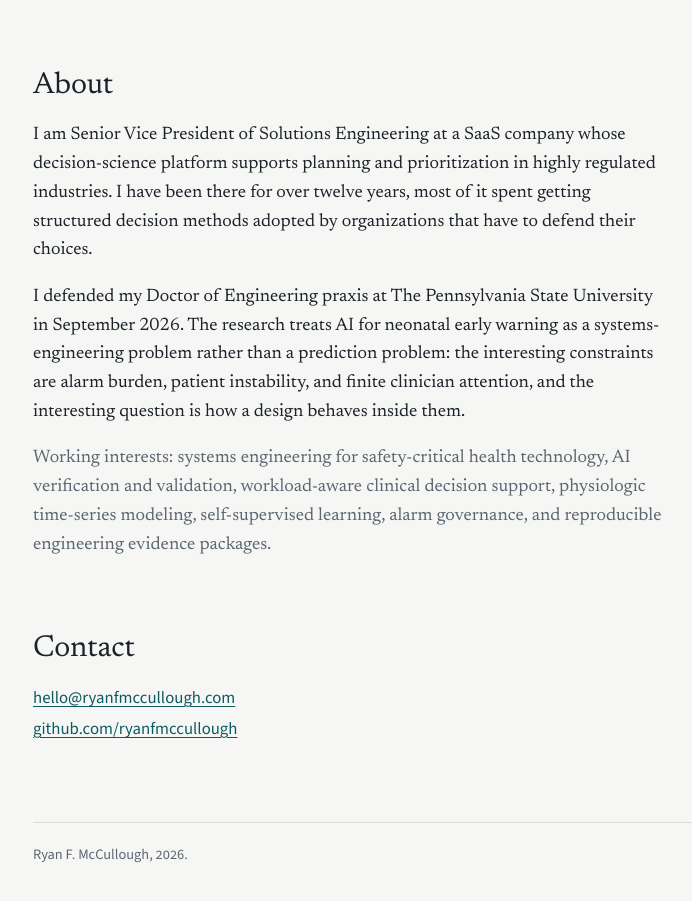
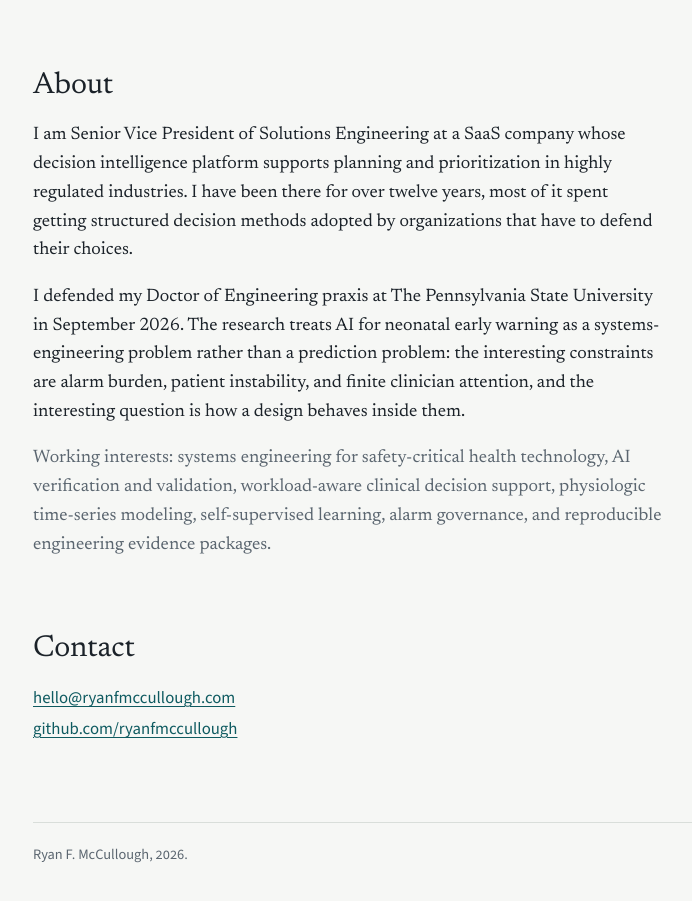
Before and after one commit to ryanfmccullough/ryanfmccullough.github.io, a plain HTML site: page index.html in a window 1280 px wide. Shown: the part 2869-3770 px from the top of the page, without its empty margins (271-963 px from the left). Drawn offline with nearby package versions, Linux system fonts and the light colour scheme.

Commit message:
About: decision intelligence platform
Co-Authored-By: Claude Fable 5.1 <noreply@anthropic.com>
Claude-Session: https://claude.ai/code/session_01UTBoor6JqTG52Jv2Sn7ZKn

```diff
--- a/index.html
+++ b/index.html
@@ -309,7 +309,7 @@
 
   <section id="about">
     <h2>About</h2>
-    <p>I am Senior Vice President of Solutions Engineering at a SaaS company whose decision-science platform supports planning and prioritization in highly regulated industries. I have been there for over twelve years, most of it spent getting structured decision methods adopted by organizations that have to defend their choices.</p>
+    <p>I am Senior Vice President of Solutions Engineering at a SaaS company whose decision intelligence platform supports planning and prioritization in highly regulated industries. I have been there for over twelve years, most of it spent getting structured decision methods adopted by organizations that have to defend their choices.</p>
     <p>I defended my Doctor of Engineering praxis at The Pennsylvania State University in September 2026. The research treats AI for neonatal early warning as a systems-engineering problem rather than a prediction problem: the interesting constraints are alarm burden, patient instability, and finite clinician attention, and the interesting question is how a design behaves inside them.</p>
     <p class="interests">Working interests: systems engineering for safety-critical health technology, AI verification and validation, workload-aware clinical decision support, physiologic time-series modeling, self-supervised learning, alarm governance, and reproducible engineering evidence packages.</p>
   </section>
```
